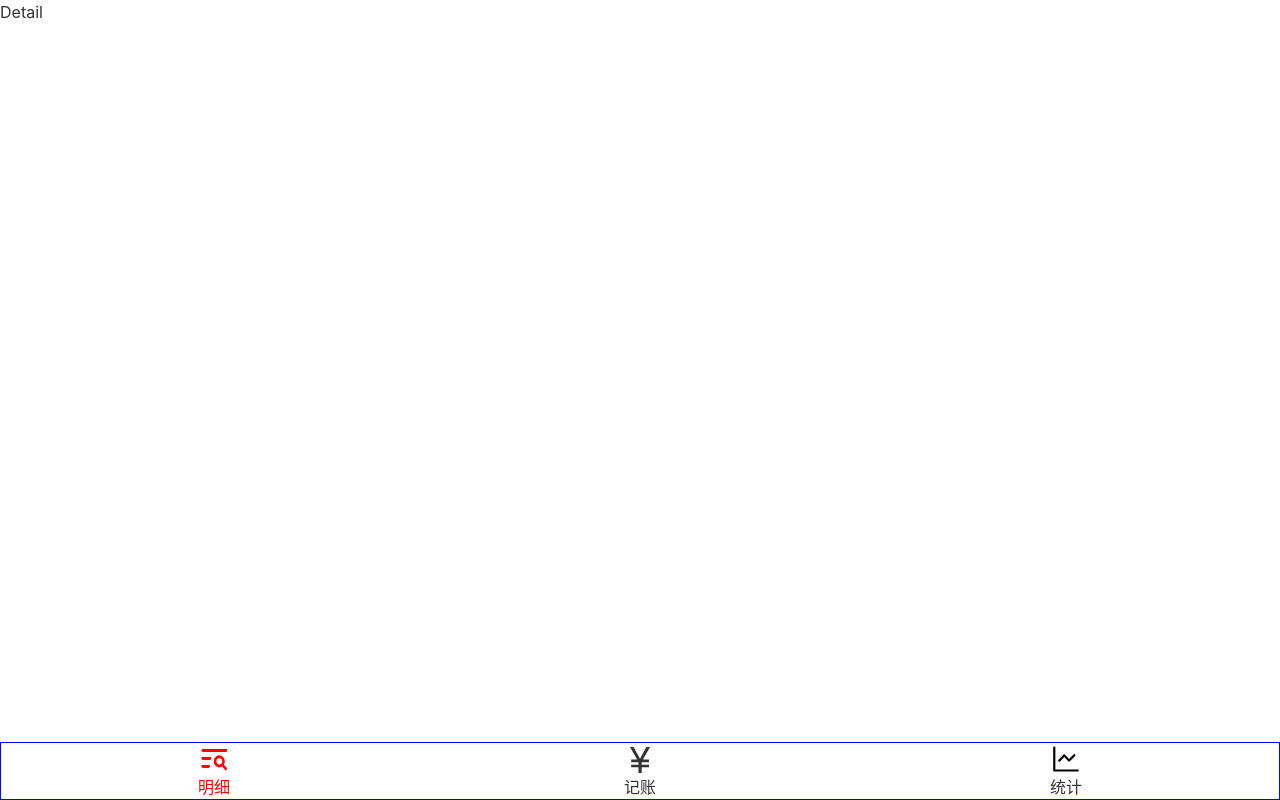
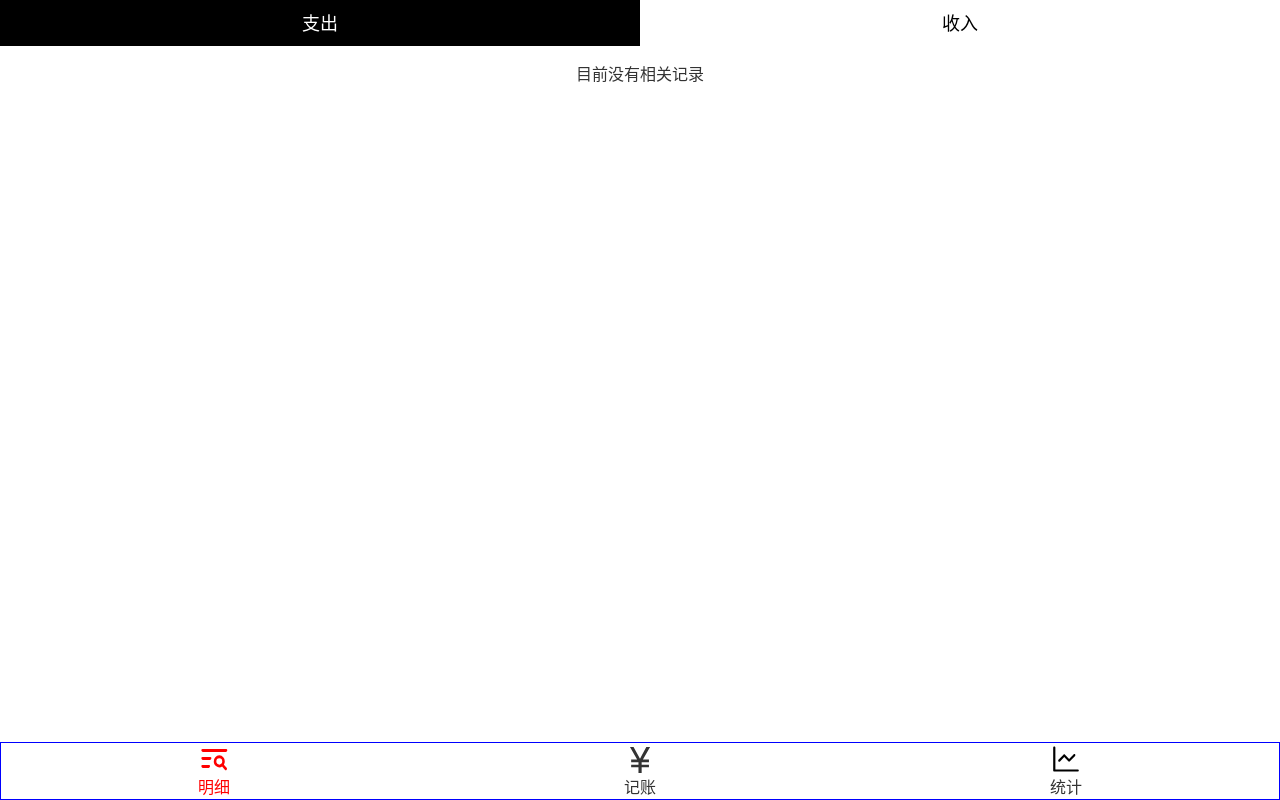
Before and after one commit to tq13111/react-muji-bill, a React app: page /#/detail in a window 1280 px wide. Built offline with nearby package versions, Linux system fonts and the light colour scheme.

Commit message:
完成 detail 页面

```diff
--- a/package.json
+++ b/package.json
@@ -66,7 +66,7 @@
     "sass-loader": "^10.0.5",
     "semver": "7.3.2",
     "style-loader": "1.3.0",
-    "styled-components": "^5.2.1",
+    "styled-components": "5.0.1",
     "terser-webpack-plugin": "4.2.3",
     "ts-pnp": "1.2.0",
     "typescript": "^4.1.2",
--- a/src/components/Icon.tsx
+++ b/src/components/Icon.tsx
@@ -5,11 +5,12 @@ let importAll = (requireContext: __WebpackModuleApi.RequireContext) =>
 try {importAll(require.context('icons', true, /\.svg$/));}   // 目标文件夹
 catch (error) {console.log(error);}
 type  Props = {
-  name: string
+  name: string,
+  onClick?: () => void
 }
 const Icon = (props: Props) => {
   return (
-    <svg className={`icon ${props.name}`}>
+    <svg onClick={props.onClick} className={`icon ${props.name}`}>
       <use xlinkHref={'#' + props.name}/>
     </svg>
   );
--- a/src/components/Money/NumberPad.tsx
+++ b/src/components/Money/NumberPad.tsx
@@ -1,6 +1,6 @@
 import Icon from '../Icon';
 import styled from 'styled-components';
-import {useState} from 'react';
+import React, {useEffect, useState} from 'react';
 
 const Output = styled.div`
   font-size: 26px;
@@ -26,10 +26,18 @@ const Buttons = styled.div`
     }
 
     &.ok {
-      height: 96px;
+      height: 120px;
       float: right;
       @media (min-height: 900px) {
-        height: 80px *2;
+        height: 100px *2;
+      }
+    }
+
+    &.remove {
+      height: 72px;
+      float: right;
+      @media (min-height: 900px) {
+        height: 60px *2;
       }
     }
 
@@ -67,33 +75,43 @@ const Buttons = styled.div`
       //background: red;
       background: #ccc;
     }
-  }
-`;
-const Remove = styled(Icon)`
+
+    > .icon.remove {
       width: 1.5em;
       height: 1.5em;
       vertical-align: -0.5em;
       color: #eee;
-`;
-const Clear = styled(Icon)`
+    }
+
+    > .icon.clear {
       width: 2em;
       height: 2em;
       vertical-align: -0.5em;
+    }
+  }
 `;
-const Add = styled(Icon)`
-  width: 1.5em;
-  height: 1.5em;
-  vertical-align: -0.5em;
-`;
-const NumberPad = () => {
+
+
+type  Props = {
+  amount: number
+  setAmount: (x: number) => void,
+  onSubmit: () => void
+}
+const NumberPad: React.FC<Props> = (props) => {
   const [output, setOutput] = useState('0');
+  useEffect(() => {
+    props.setAmount((parseFloat(output)));
+  }, [output, props]);
 
-  function calculation(e: any) {
+  function calculation(e: React.MouseEvent) {
     const button = (e.currentTarget as HTMLButtonElement);
     const input = button.textContent || button.value;
+    setOutput((output) => output.replace(/\+0+/, '+0').replace(/\.\+/, '+').replace(/\.+/g, '.').replace(/\++/, '+').replace(/\+\./, '+0.'));
     if (output.length >= 16) {return;}
     if (output === '0') {
-      if (input === '0') {return;} else if ('123456789'.indexOf(input) !== -1) {
+      if (input === '0') {
+        return;
+      } else if ('123456789'.indexOf(input) !== -1) {
         setOutput(input);
         return;
       }
@@ -101,35 +119,25 @@ const NumberPad = () => {
     if (input === '.' && output.match(/\+[0-9]+\.[0-9]+/)) {return;}
     if (input === '.' && output.match(/\./) && !output.match(/\+/)) {return;}
     if (output.indexOf('+') !== -1 && input === '+' && output.length >= 3) {
-      add();
+      console.log(output);
+      return;
     }
     setOutput(output + input);
-    setOutput(output.replace(/\+0+/, '+0').replace(/\.\+/, '+').replace(/\.+/g, '.').replace(/\++/, '+').replace(/\+\./, '+0.'));
-
-  }
-
-  function add() {
-    const array = output.split('+');
-    if (array[1] !== '') {
-      const number = (parseFloat(array[0]) * 100 + parseFloat(array[1]) * 100) / 100;
-      setOutput(number.toString());
-      if (output.length >= 16) {
-        setOutput('错误');
-        return;
-      }
-    }
   }
 
   function remove() {
-
+    setOutput(output.slice(0, -1));
+    if (output.length === 0) {setOutput('0'); }
   }
 
   function clear() {
-
+    setOutput('0');
   }
 
   function ok() {
-
+    setOutput(output.replace(/\.$|\+$/, ''));
+    props.onSubmit();
+    setOutput('0');
   }
 
   return (
@@ -139,25 +147,22 @@ const NumberPad = () => {
         <button onClick={calculation}>1</button>
         <button onClick={calculation}>2</button>
         <button onClick={calculation}>3</button>
-        <button onClick={remove}>
-          <Remove name='remove'/>
+        <button className="remove" onClick={remove}>
+          <Icon name='remove'/>
         </button>
         <button onClick={calculation}>4</button>
         <button onClick={calculation}>5</button>
         <button onClick={calculation}>6</button>
-        <button onClick={clear}>
-          <Clear name="clear"/>
-        </button>
+        <button className="ok" onClick={ok}>OK</button>
         <button onClick={calculation}>7</button>
         <button onClick={calculation}>8</button>
         <button onClick={calculation}>9</button>
-        <button className="ok" onClick={ok}>OK</button>
         <button className="zero" onClick={calculation}>0</button>
         <button value="." onClick={calculation}>
           <Icon name="point"/>
         </button>
-        <button value="+" onClick={calculation}>
-          <Add name="add"/>
+        <button value="+" onClick={clear}>
+          <Icon name="clear"/>
         </button>
       </Buttons>
     </div>
--- /dev/null
+++ b/src/components/MyTabs.tsx
@@ -0,0 +1,19 @@
+import styled from 'styled-components';
+import Tabs from 'components/Tabs';
+
+const $mainBackground = 'black';
+
+const MyTabs = styled(Tabs)`
+  background: white;
+  color: ${$mainBackground};
+
+  .selected {
+    background: ${$mainBackground};
+    color: white;
+
+    &::after {
+      display: none;
+    }
+  }
+`;
+export default MyTabs;
--- a/src/components/Tabs.tsx
+++ b/src/components/Tabs.tsx
@@ -37,11 +37,12 @@ type DataSource = {
 type  Props = {
   type: string,
   setType: Function,
-  dataSource: DataSource[]
+  dataSource: DataSource[],
+  className?: string
 }
 const Tabs: React.FC<Props> = (props) => {
   return (
-    <TabsWrapper>
+    <TabsWrapper className={props.className}>
       {props.dataSource.map((item) =>
         props.type === item.value ?
           <li key={item.value} onClick={() => props.setType(item.value)}
--- a/src/custom.d.ts
+++ b/src/custom.d.ts
@@ -5,7 +5,7 @@ type RootState = {
 }
 type RecordItem = {
   note: string
-  type: string
+  type: '-' | '+'
   amount: number
   tag: string
   createdAt: string
--- /dev/null
+++ b/src/hooks/useDateList.tsx
@@ -0,0 +1,71 @@
+import {useRecordList} from './useRecordList';
+import clone from '../lib/clone';
+import dayjs from 'dayjs';
+
+const useDateList = () => {
+  const {recordList, removeRecord} = useRecordList();
+  const newList = clone(recordList);
+
+  const dayList = (type: string) => {
+    newList.filter(item => item.type === type)
+      .sort((a, b) => dayjs(b.createdAt).valueOf() - dayjs(a.createdAt).valueOf());
+    if (newList.length === 0) {return [] as dayResult;}
+
+    const result: dayResult = [{title: dayjs(newList[0].createdAt).format('YYYY-M-D'), items: [newList[0]]}];
+    for (let i = 1; i < newList.length; i++) {
+      const current = newList[i];
+      const last = result[result.length - 1];
+      if (dayjs(last.title).isSame(dayjs(current.createdAt), 'day')) {
+        last.items.push(current);
+      } else {
+        result.push({title: dayjs(current.createdAt).format('YYYY-M-D'), items: [current]});
+      }
+    }
+    result.forEach((group) => {
+      group.total = group.items.reduce((previousValue, item) => previousValue + item.amount, 0);
+    });
+    return result;
+  };
+  const typeList = (type: string) => {
+    newList.filter(item => item.type === type);
+    if (newList.length === 0) {return [];}
+    const result: typeResult = [{tag: newList[0].tag, items: [newList[0]]}];
+    for (let i = 1; i < newList.length; i++) {
+      const current = newList[i];
+      const last = result[result.length - 1];
+      if (last.tag === current.tag) {
+        last.items.push(current);
+      } else {
+        result.push({tag: current.tag, items: [current]});
+      }
+    }
+    result.forEach((group) => {
+      group.total = group.items.reduce((previousValue, item) => previousValue + item.amount, 0);
+    });
+    return result;
+  };
+
+  function remove(id: string) {
+    const result = window.confirm('确认删除');
+    if (result) {removeRecord(id);}
+  }
+
+  function beautify(string: string) {
+    const now = dayjs();
+    const date = dayjs(string);
+    if (date.isSame(now, 'day')) {
+      return '今天';
+    } else if (date.isSame(now.subtract(1, 'day'), 'day')) {
+      return '昨天';
+    } else if (date.isSame(now.subtract(2, 'day'), 'day')) {
+      return '前天';
+    } else if (date.isSame(now, 'year')) {
+      return date.format('M月D日');
+    } else {
+      return date.format('YYYY年M月D日');
+    }
+  }
+
+  return {dayList, typeList, remove, beautify};
+};
+export {useDateList};
--- a/src/hooks/useRecordList.tsx
+++ b/src/hooks/useRecordList.tsx
@@ -1,6 +1,7 @@
 import createId from '../lib/createId';
 import {useEffect, useState} from 'react';
 import {useUpdate} from './useUpdate';
+import clone from 'lib/clone';
 
 export const useRecordList = () => {
   const [recordList, setRecordList] = useState<RecordItem[]>([]);
@@ -26,12 +27,14 @@ export const useRecordList = () => {
       }
     }
     if (index >= 0) {
-      recordList.splice(index, 1);
+      const newValue = clone(recordList);
+      newValue.splice(index, 1);
+      setRecordList(newValue);
     } else {
       window.alert('删除失败');
     }
   }
 
-  return {createRecord, removeRecord};
+  return {createRecord, removeRecord, recordList};
 
 };
--- a/src/hooks/useUpdate.tsx
+++ b/src/hooks/useUpdate.tsx
@@ -9,5 +9,5 @@ export const useUpdate = (fn: () => void, deps: any) => {
     if (count > 1) {
       fn();
     }
-  }, [count]);
+  }, [count, fn]);
 };
--- a/src/view/Detail.tsx
+++ b/src/view/Detail.tsx
@@ -1,10 +1,93 @@
-import React from 'react';
+import Icon from 'components/Icon';
+import React, {useState} from 'react';
 import Layout from '../components/Layout';
+import recordTypeList from '../constants/recordTypeList';
+import {useDateList} from '../hooks/useDateList';
+import styled from 'styled-components';
+import MyTabs from '../components/MyTabs';
 
+const Content = styled.li`
+  .title {
+    padding: 8px 16px;
+    line-height: 24px;
+    display: flex;
+    justify-content: space-between;
+    align-content: center;
+  }
+
+  .record {
+    background: #eee;
+    border-bottom: 1px solid #ccc;
+    color: black;
+    position: relative;
+    padding: 8px 16px;
+    line-height: 24px;
+    display: flex;
+    justify-content: space-between;
+    align-content: center;
+  }
+
+  .notes {
+    margin-right: auto;
+    margin-left: 16px;
+    color: #aaa;
+    font-size: 14px;
+    overflow: auto;
+    max-width: 160px;
+  }
+
+  .amount {
+    overflow: auto;
+    max-width: 52px;
+
+    &::-webkit-scrollbar {
+      display: none;
+    }
+  }
+
+  .icon {
+    width: 1.5em;
+    height: 1.5em;
+    background: rgba(255, 0, 0, 0.1);
+    border-radius: 50%;
+    margin-right: 16px;
+    position: absolute;
+    right: 65px
+  }
+`;
+const NoResult = styled.div`
+  text-align: center;
+  padding: 16px;
+`;
 const Component = () => {
+  const [type, setType] = useState('-');
+  const {dayList, beautify, remove} = useDateList();
+
   return (
     <Layout>
-      Detail
+      <MyTabs dataSource={recordTypeList} type={type} setType={setType}/>
+      <ul>
+        {dayList(type).length > 0 ? dayList(type).map((group, index) =>
+            <Content key={index}>
+              <h3 className="title">
+                {beautify(group.title)}
+                <span>￥{group.total}</span>
+              </h3>
+              <ul>
+                {group.items.map((item, index) =>
+                  <li className="record" key={index}>
+                    <span>{item.tag}</span>
+                    <span className="notes">{item.note}</span>
+                    <Icon name='remove2'
+                          onClick={() => remove(item.id as string)}/>
+                    <span className="amount">￥{item.amount}</span>
+                  </li>
+                )}
+              </ul>
+            </Content>
+          ) :
+          <NoResult>目前没有相关记录</NoResult>}
+      </ul>
     </Layout>
   );
 };
--- a/src/view/Money.tsx
+++ b/src/view/Money.tsx
@@ -10,7 +10,7 @@ import {useRecordList} from '../hooks/useRecordList';
 
 
 const Component: React.FC = () => {
-  const [type, setType] = useState('-');
+  const [type, setType] = useState<'-' | '+'>('-');
   const [tag, setTag] = useState('');
   const [note, setNote] = useState('');
   const [amount, setAmount] = useState(0);
```
Also changed, not shown: 1 other file (tests, documents, lock files or other folders). Lines whose indentation alone changed are shown as unchanged.
